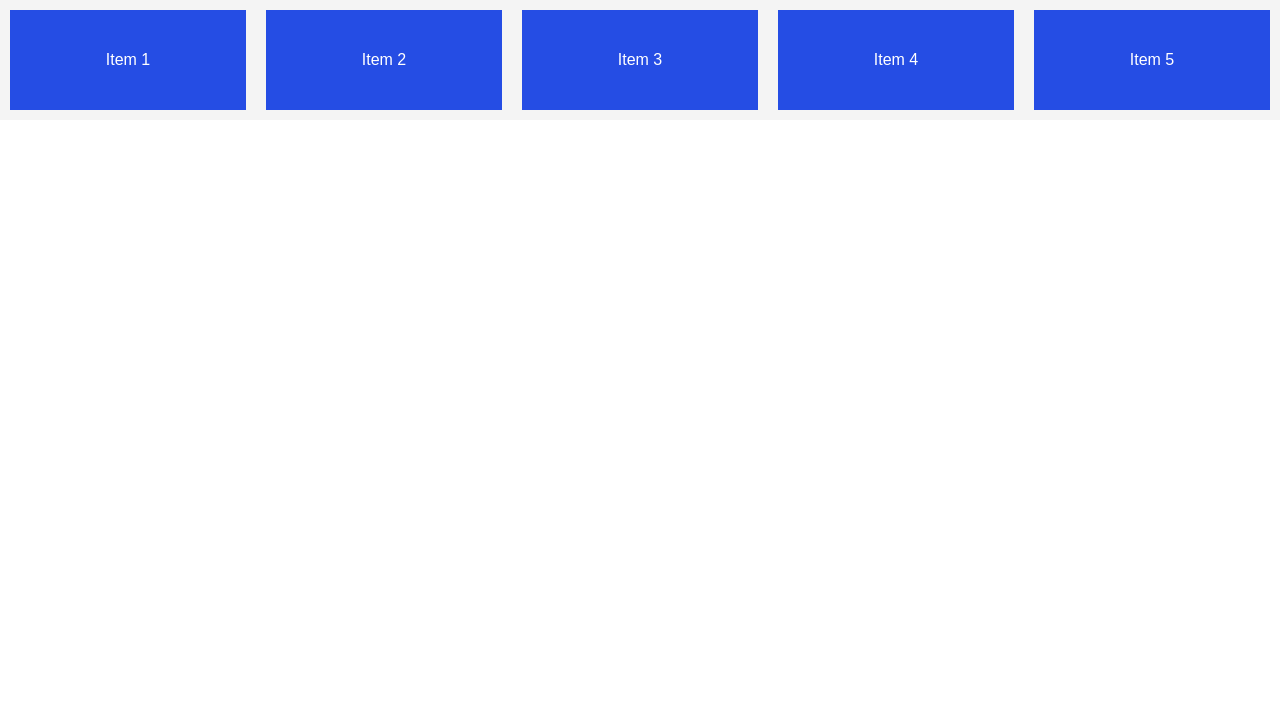
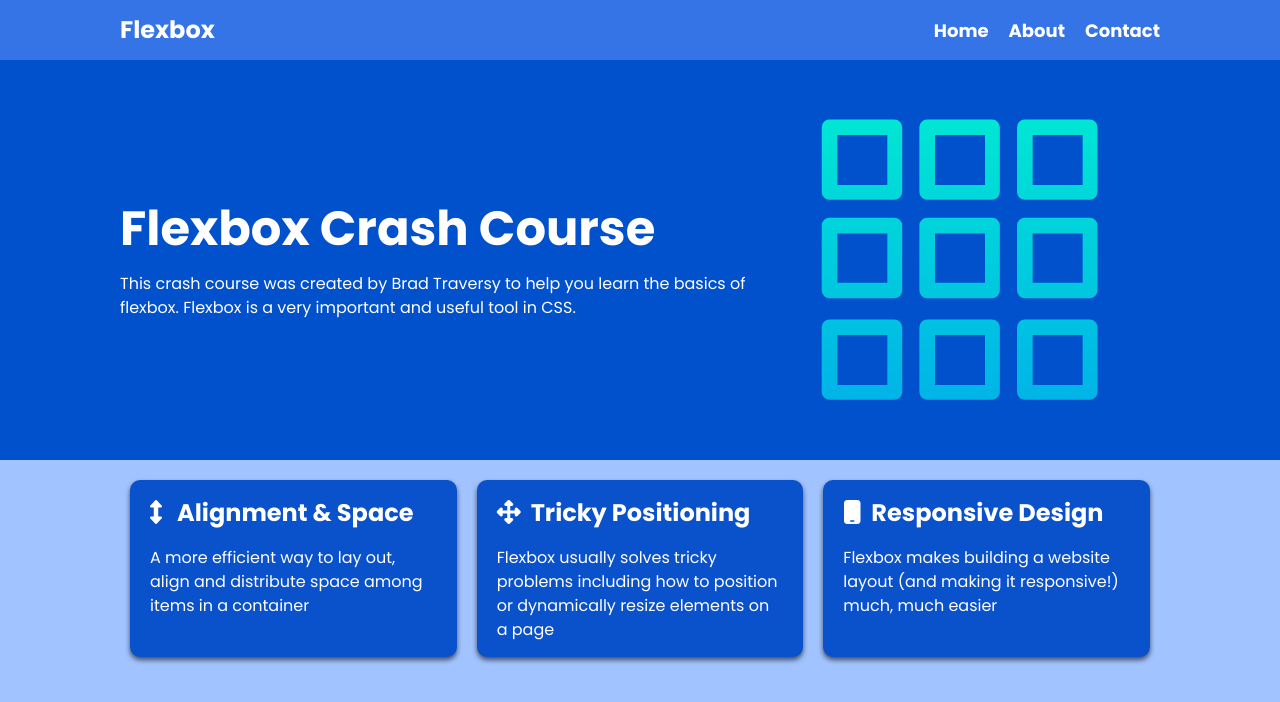
Before and after one commit to Consciously/con-flexbox-crashcourse, a website built with webpack: page src/template.html in a window 1280 px wide. Built offline with nearby package versions, Linux system fonts and the light colour scheme.

Commit message:
build a small project with flexbox

```diff
--- a/src/index.js
+++ b/src/index.js
@@ -1,4 +1,6 @@
 // import './styles/main.scss';
 import './styles/main.css';
+import gridSvgSrc from './assets/grid.svg';
 
-// Do some stuff
+const gridImg = document.getElementById('gridImg');
+gridImg.src = gridSvgSrc;
--- a/src/styles/main.css
+++ b/src/styles/main.css
@@ -1,3 +1,5 @@
+@import url('https://fonts.googleapis.com/css2?family=Poppins:wght@400;700&display=swap');
+
 * {
 	box-sizing: border-box;
 	margin: 0;
@@ -5,37 +7,119 @@
 }
 
 body {
-	font-family: Arial, Helvetica, sans-serif;
+	font-family: 'Poppins', sans-serif;
+	font-size: 16px;
+	line-height: 1.5;
+	color: #333;
+	background-color: #a1c3ff;
 }
 
-.flex-container {
-	display: flex;
-	background-color: #f4f4f4;
-	/* Always is on the main axis */
-	/* justify-content: end; */
-	/* Always is on the cross axis */
-	/* align-items: start; */
-
-	/* flex-wrap: wrap; */
+img {
+	max-width: 100%;
 }
 
-.item {
-	flex: 1;
-	height: 100px;
-	background: #254de4;
-	color: #fff;
-	margin: 10px;
-
-	display: flex;
-	justify-content: center;
-	align-items: center;
+h1,
+h2 {
+	margin-bottom: 15px;
 }
 
-.item:nth-of-type(1) {
+ul {
+	list-style-type: none;
 }
 
-.item:nth-of-type(2) {
+.container {
+	max-width: 1100px;
+	margin: 0 auto;
+	padding: 0 30px;
 }
 
-.item:nth-of-type(3) {
+.navbar {
+	background-color: #3474e6;
+	color: #fff;
+	height: 60px;
 }
+
+.navbar a {
+	color: #fff;
+	text-decoration: none;
+	font-size: 18px;
+	font-weight: bold;
+}
+
+.navbar a:hover {
+	color: lightblue;
+}
+
+.navbar .logo {
+	font-size: x-large;
+	font-weight: bold;
+}
+
+.navbar .container {
+	display: flex;
+	justify-content: space-between;
+	align-items: center;
+	height: 100%;
+}
+
+.navbar ul {
+	display: flex;
+}
+
+.navbar ul li {
+	margin-left: 20px;
+}
+
+.header {
+	background-color: #0151cc;
+	color: #fff;
+	min-height: 400px;
+}
+
+.header h1 {
+	font-size: 3rem;
+	font-weight: bold;
+	line-height: 1.2;
+}
+
+.header img {
+	max-width: 400px;
+}
+
+.header .container {
+	display: flex;
+	align-items: center;
+	justify-content: space-between;
+}
+
+.boxes .container {
+	display: flex;
+	justify-content: space-between;
+}
+
+.box {
+	flex: 1;
+	background-color: #0a51cc;
+	color: #fff;
+	border-radius: 10px;
+	margin: 20px 10px;
+	box-shadow: 0 3px 5px rgba(0, 0, 0, 0.6);
+	padding: 15px 20px;
+}
+
+.box i {
+	margin-right: 10px;
+}
+
+@media (max-width: 768px) {
+	.header .container {
+		flex-direction: column;
+		padding-top: 20px;
+		text-align: center;
+	}
+
+	.boxes .container {
+		display: block;
+		text-align: center;
+	}
+}
--- a/src/template.html
+++ b/src/template.html
@@ -4,14 +4,71 @@
 		<meta charset="UTF-8" />
 		<meta http-equiv="X-UA-Compatible" content="IE=edge" />
 		<meta name="viewport" content="width=device-width, initial-scale=1.0" />
+		<link
+			rel="stylesheet"
+			href="https://cdnjs.cloudflare.com/ajax/libs/font-awesome/6.1.1/css/all.min.css"
+			integrity="sha512-KfkfwYDsLkIlwQp6LFnl8zNdLGxu9YAA1QvwINks4PhcElQSvqcyVLLD9aMhXd13uQjoXtEKNosOWaZqXgel0g=="
+			crossorigin="anonymous"
+			referrerpolicy="no-referrer"
+		/>
 		<title><%= htmlWebpackPlugin.options.title %></title>
 	</head>
 	<body>
-		<div class="flex-container">
-			<div class="item">Item 1</div>
-			<div class="item">Item 2</div>
-			<div class="item">Item 3</div>
-			<div class="item">Item 4</div>
-			<div class="item">Item 5</div>
+		<nav class="navbar">
+			<div class="container">
+				<div class="logo">Flexbox</div>
+				<ul class="nav">
+					<li>
+						<a href="#">Home</a>
+					</li>
+					<li>
+						<a href="#">About</a>
+					</li>
+					<li>
+						<a href="#">Contact</a>
+					</li>
+				</ul>
+			</div>
+		</nav>
+		<header class="header">
+			<div class="container">
+				<div>
+					<h1>Flexbox Crash Course</h1>
+					<p>
+						This crash course was created by Brad Traversy to help you learn the
+						basics of flexbox. Flexbox is a very important and useful tool in
+						CSS.
+					</p>
+				</div>
+				<img id="gridImg" alt="" />
+			</div>
+		</header>
+		<section class="boxes">
+			<div class="container">
+				<div class="box">
+					<h2><i class="fas fa-arrows-alt-v"></i> Alignment & Space</h2>
+					<p>
+						A more efficient way to lay out, align and distribute space among
+						items in a container
+					</p>
+				</div>
+
+				<div class="box">
+					<h2><i class="fas fa-arrows-alt"></i>Tricky Positioning</h2>
+					<p>
+						Flexbox usually solves tricky problems including how to position or
+						dynamically resize elements on a page
+					</p>
+				</div>
+
+				<div class="box">
+					<h2><i class="fas fa-mobile"></i>Responsive Design</h2>
+					<p>
+						Flexbox makes building a website layout (and making it responsive!)
+						much, much easier
+					</p>
+				</div>
+			</div>
+		</section>
 	</body>
 </html>
```
Also changed, not shown: src/assets/grid.svg (added).
